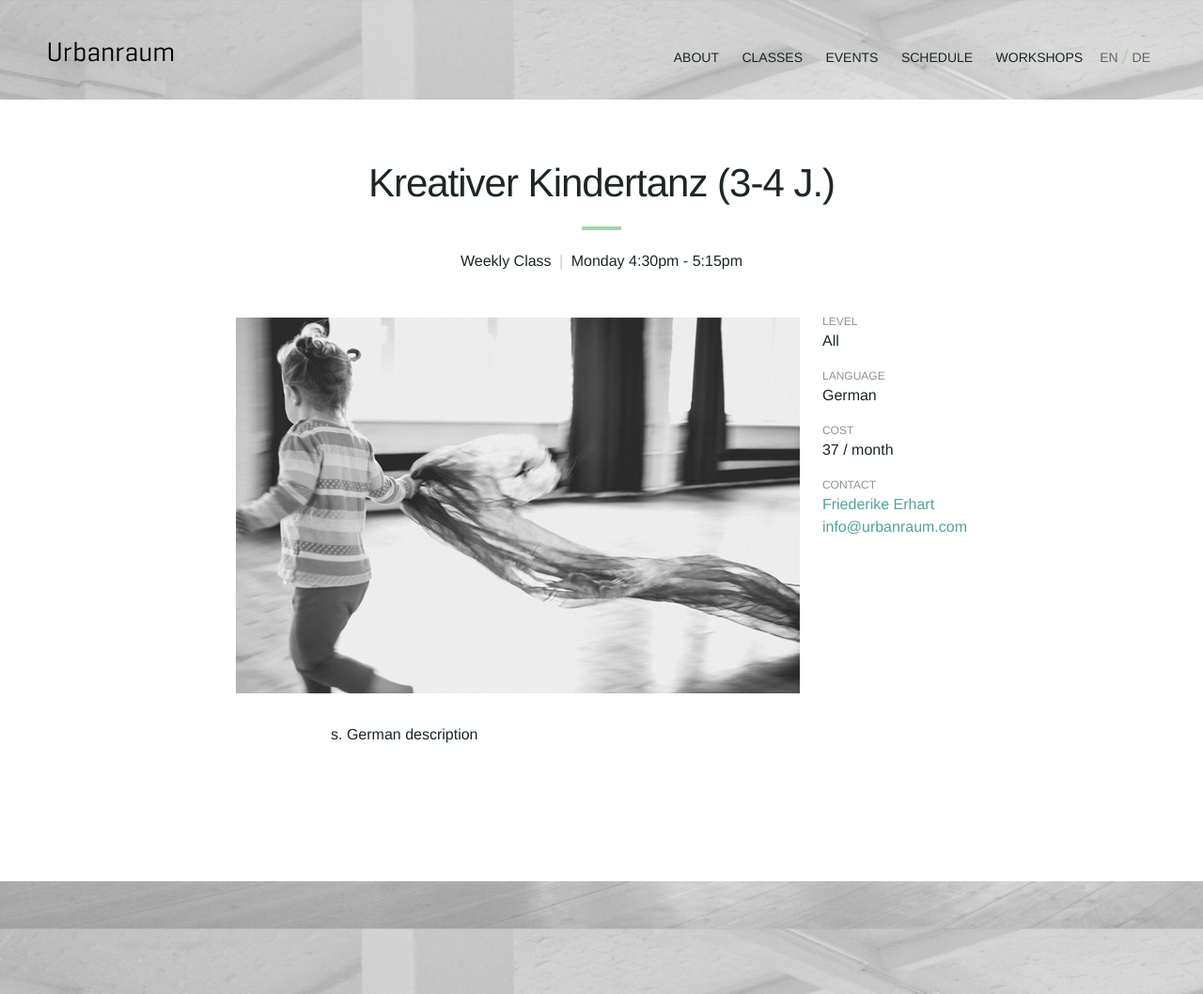
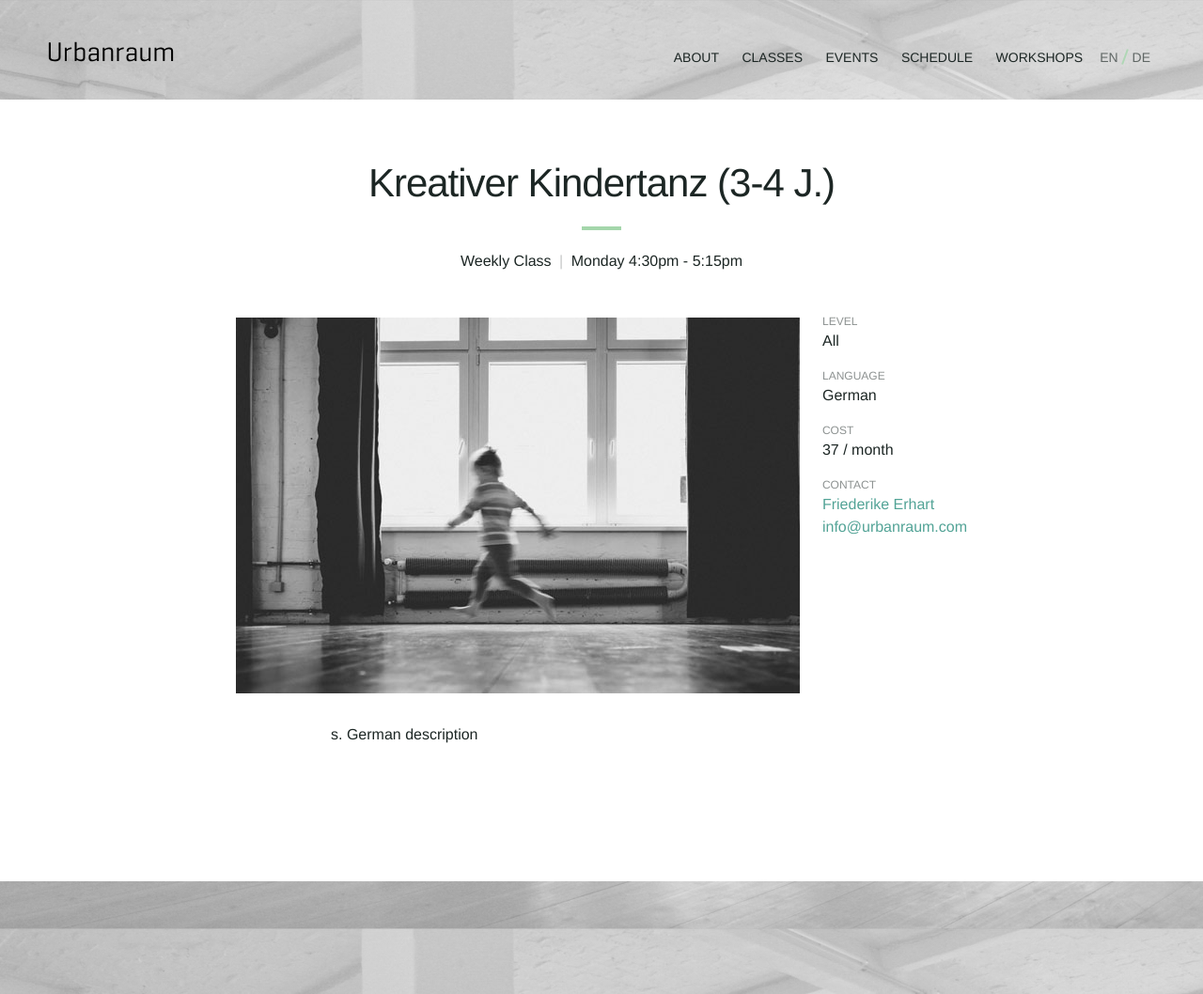
Before and after one commit to Kriesse/urbanraum, a Jekyll site: the page built from _classes/kreativer-kindertanz-frieda.md, in a window 1280 px wide. Shown: the whole page at 94% size. Built offline with Jekyll 4.4.1, drawn with Linux system fonts in a browser that asks for light colours; nearby versions of some CDN libraries.

Commit message:
Update kreativer-kindertanz-frieda.md

```diff
--- a/_classes/kreativer-kindertanz-frieda.md
+++ b/_classes/kreativer-kindertanz-frieda.md
@@ -5,7 +5,7 @@ schedule:
   - day: "monday"
     start: "4:30pm"
     end: "5:15pm"
-image: "class-kindertanz.jpg"
+image: "class-tanz-musik.jpg"
 
 title_en: "Kreativer Kindertanz (3-4 J.)"
 title_de: "Kreativer Kindertanz (3-4 J.)"
```
